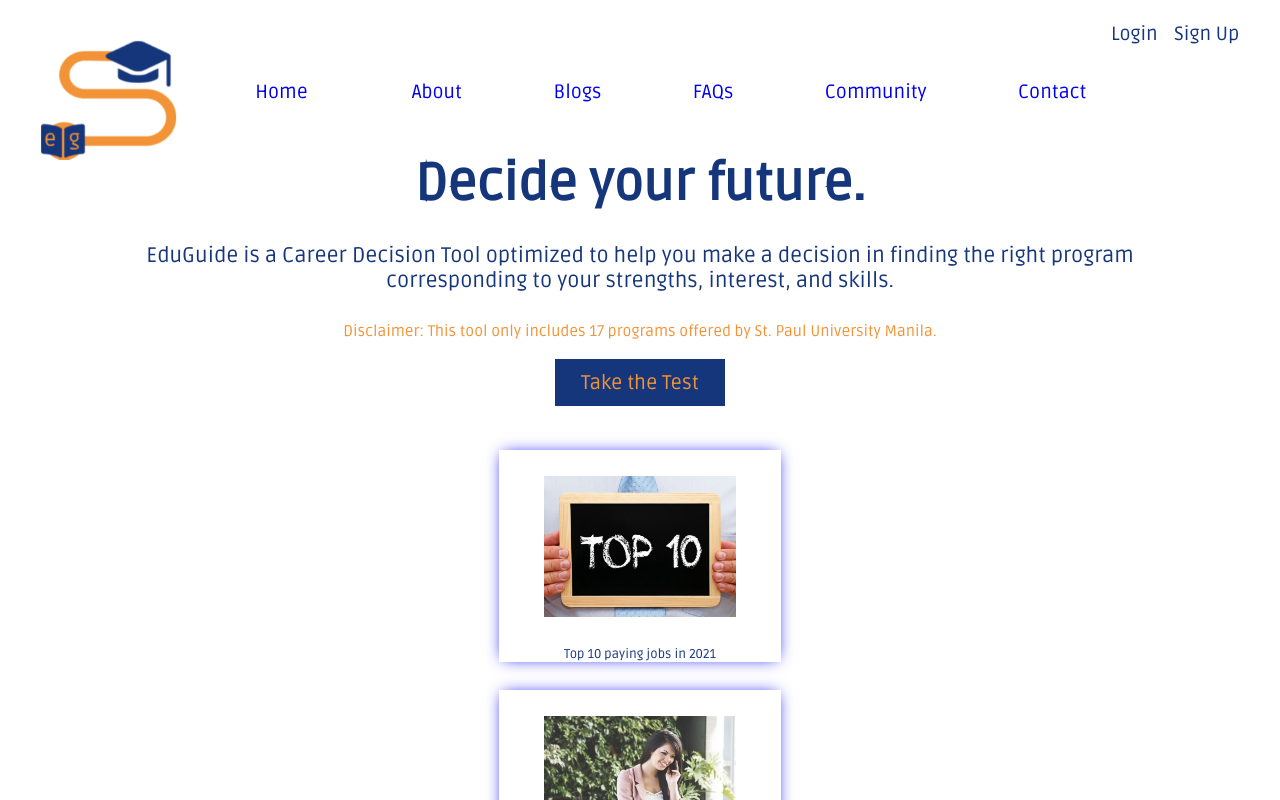
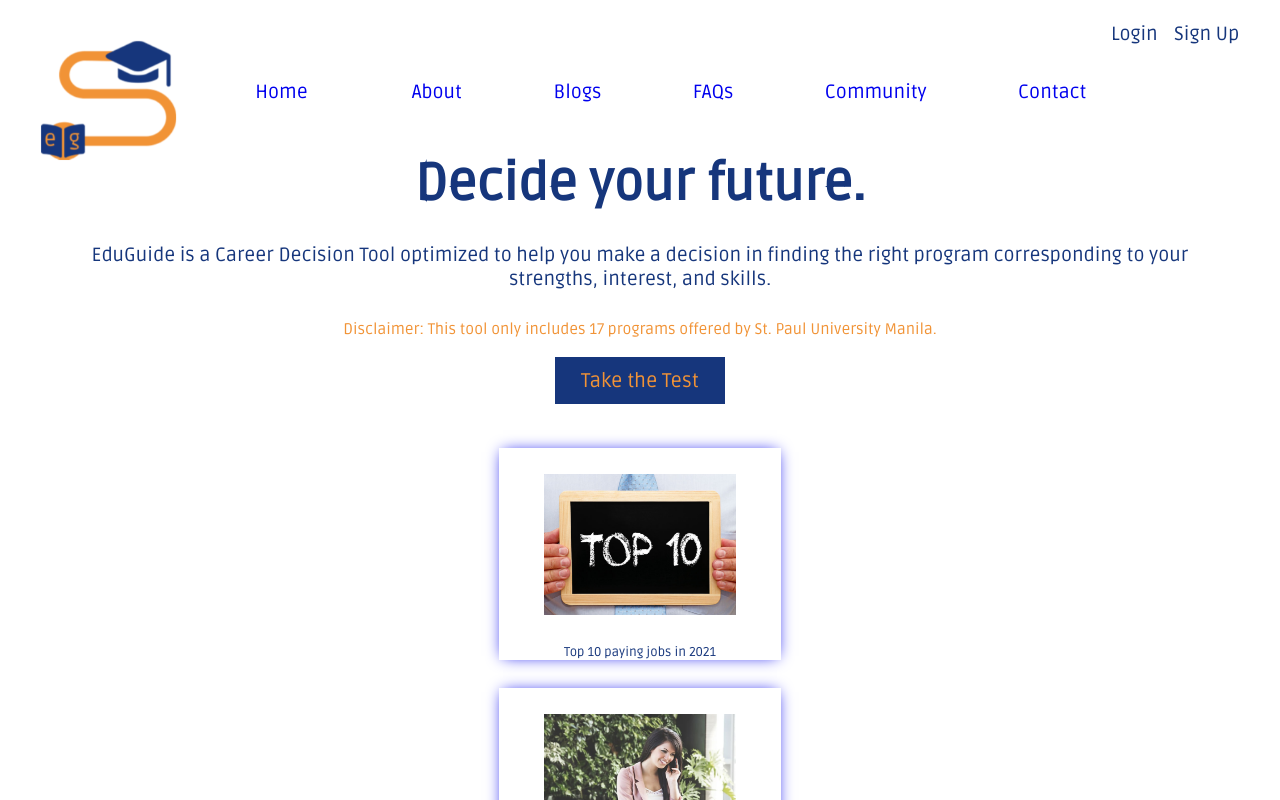
Before and after one commit to Atcha-Abe/eduguide-ver-4, a React (Create React App) app: page /home in a window 1280 px wide. Shown: the top 800 px of the page. Built offline with nearby package versions, Linux system fonts and the light colour scheme.

Commit message:
Updated Hover

```diff
--- a/src/menu/Menu.css
+++ b/src/menu/Menu.css
@@ -8,7 +8,7 @@ h1 {
 }
 p {
   font-family: Ruda;
-  font-size: 1.65vw;
+  font-size: 1.50vw;
   color: var(--eduguide_blue);
   text-align: center;
   margin-top: 2.5%;
```
